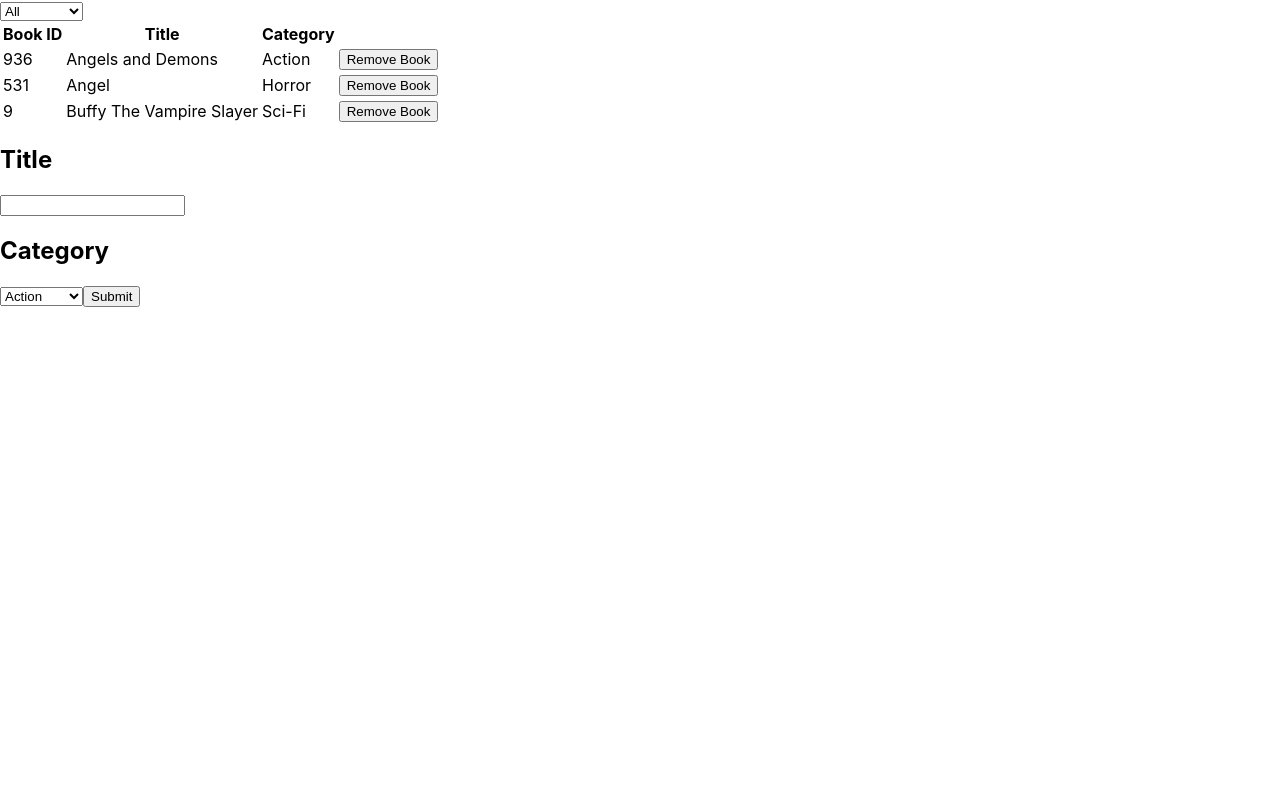
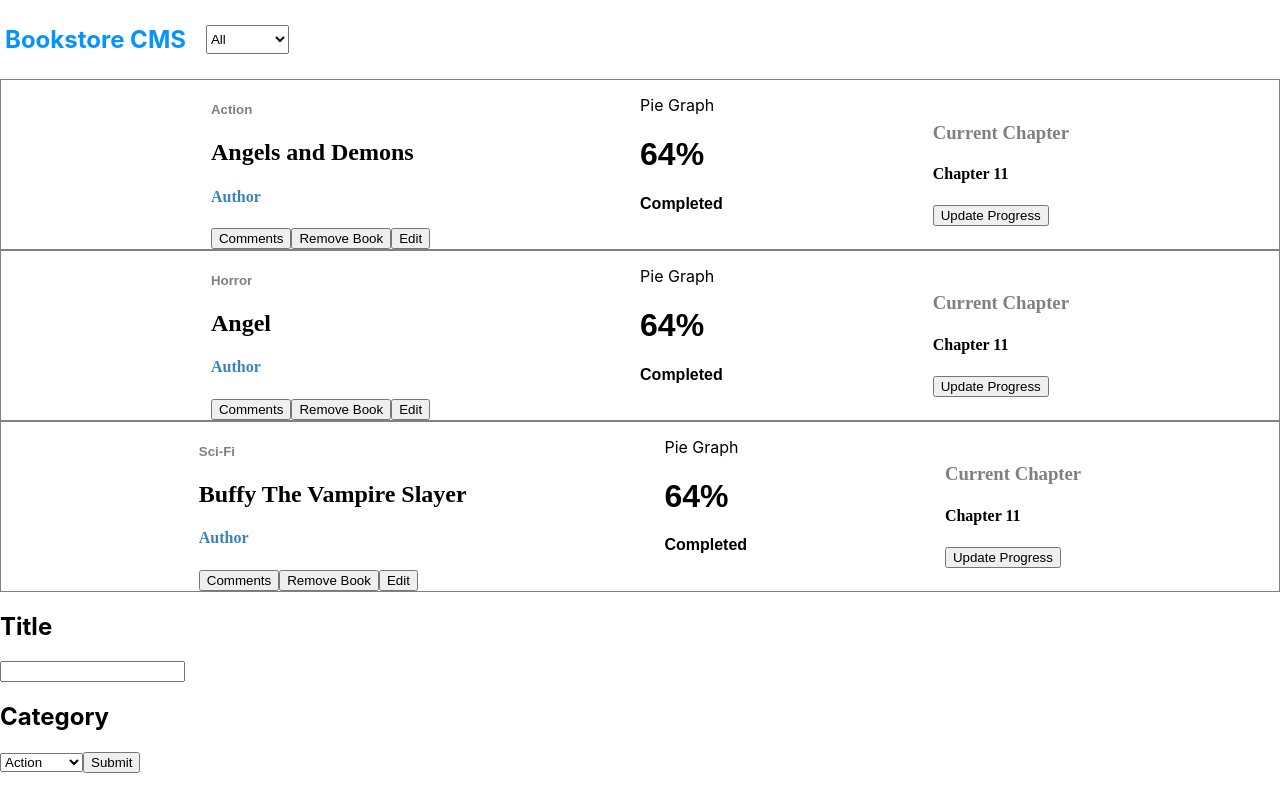
Before and after one commit to geraldgsh/redux-bookstore, a React (Create React App) app: page / in a window 1280 px wide. Built offline with nearby package versions, Linux system fonts and the light colour scheme.

Commit message:
started styling

```diff
--- a/src/components/Books.js
+++ b/src/components/Books.js
@@ -2,16 +2,32 @@ import React from 'react';
 import PropTypes from 'prop-types';
 
 const Books = ({ book, removeBook }) => (
-  <tr key={book.id}>
-    <td>{book.id}</td>
-    <td>{book.title}</td>
-    <td>{book.category}</td>
-    <td>
-      <button type="submit" onClick={() => removeBook(book)}>
-        Remove Book
-      </button>
-    </td>
-  </tr>
+  <div className="book" key={book.id}>
+    <div className="left">
+      <h5 className="category">{book.category}</h5>
+      <h2 className="title">{book.title}</h2>
+      <h4 className="author">Author</h4>
+      <div className="Actions">
+        <button>Comments</button>
+        <button type="submit" onClick={() => removeBook(book)}>
+          Remove Book
+        </button>
+        <button>Edit</button>
+      </div>
+    </div>
+    <div className="center">
+      <div className="pie-graph">Pie Graph</div>
+      <div className="percent">
+        <h1 className="percentage">64%</h1>
+        <h4 className="completed">Completed</h4>
+      </div>
+    </div>
+    <div className="right">
+      <h3 className="current">Current Chapter</h3>
+      <h4 className="chapter">Chapter 11</h4>
+      <button className="progress">Update Progress</button>
+    </div>
+  </div>
 );
 
 Books.propTypes = {
--- /dev/null
+++ b/src/containers/BookList.css
@@ -0,0 +1,58 @@
+.header {
+  display: flex;
+  align-items: center;
+  justify-content: flex-start;
+}
+
+.header * {
+  padding: 5px  0px 5px 0px;
+  margin: 5px 5px 5px 5px;
+}
+
+.header h2 {
+  color: #0692FF
+}
+
+.book {
+  display: flex;
+  align-items: center;
+  justify-content: space-evenly;
+  border: thin solid gray;
+}
+
+.book .left h5 {
+  color: grey;
+  font-family: Arial;
+  font-weight: 900;
+}
+
+.title {
+  font-family: 'Times New Roman', Times, serif;
+}
+
+.author {
+  color: #3a82b9;
+  font-family: 'Times New Roman', Times, serif;
+}
+
+.percentage {
+  font-family: Arial, Helvetica, sans-serif;
+}
+
+.completed {
+  font-family: Arial, Helvetica, sans-serif;
+  color: gray,
+}
+
+.current {
+  font-family: 'Times New Roman', Times, serif;
+  color: gray;
+}
+
+.chapter {
+  font-family: 'Times New Roman', Times, serif;
+}
+
+.progress {
+
+}
--- a/src/containers/BookList.js
+++ b/src/containers/BookList.js
@@ -4,6 +4,7 @@ import PropTypes from 'prop-types';
 import Book from '../components/Books';
 import { removeBook, changeFilter } from '../actions/index';
 import CategoryFilter from '../components/CategoryFilter';
+import './BookList.css';
 
 const BookList = ({
   books, filter, removeBook, changeFilter,
@@ -11,23 +12,19 @@ const BookList = ({
   const filteredBooks = (filter !== 'All') ? books.filter(book => book.category === filter) : books;
   return (
     <div>
+      <header className='header'>
+        <h2>
+          Bookstore CMS
+        </h2>
         <div>
           <CategoryFilter changeFilter={changeFilter} />
         </div>
-      <table>
-        <thead>
-          <tr>
-            <th>Book ID</th>
-            <th>Title</th>
-            <th>Category</th>
-          </tr>
-        </thead>
-        <tbody>
+      </header>
+      <main>
         {filteredBooks.map(book => (
           <Book book={book} key={book.id} removeBook={removeBook} />
         ))}
-        </tbody>
-      </table>
+      </main>
     </div>
   );
 };
```
Lines whose indentation alone changed are shown as unchanged.
